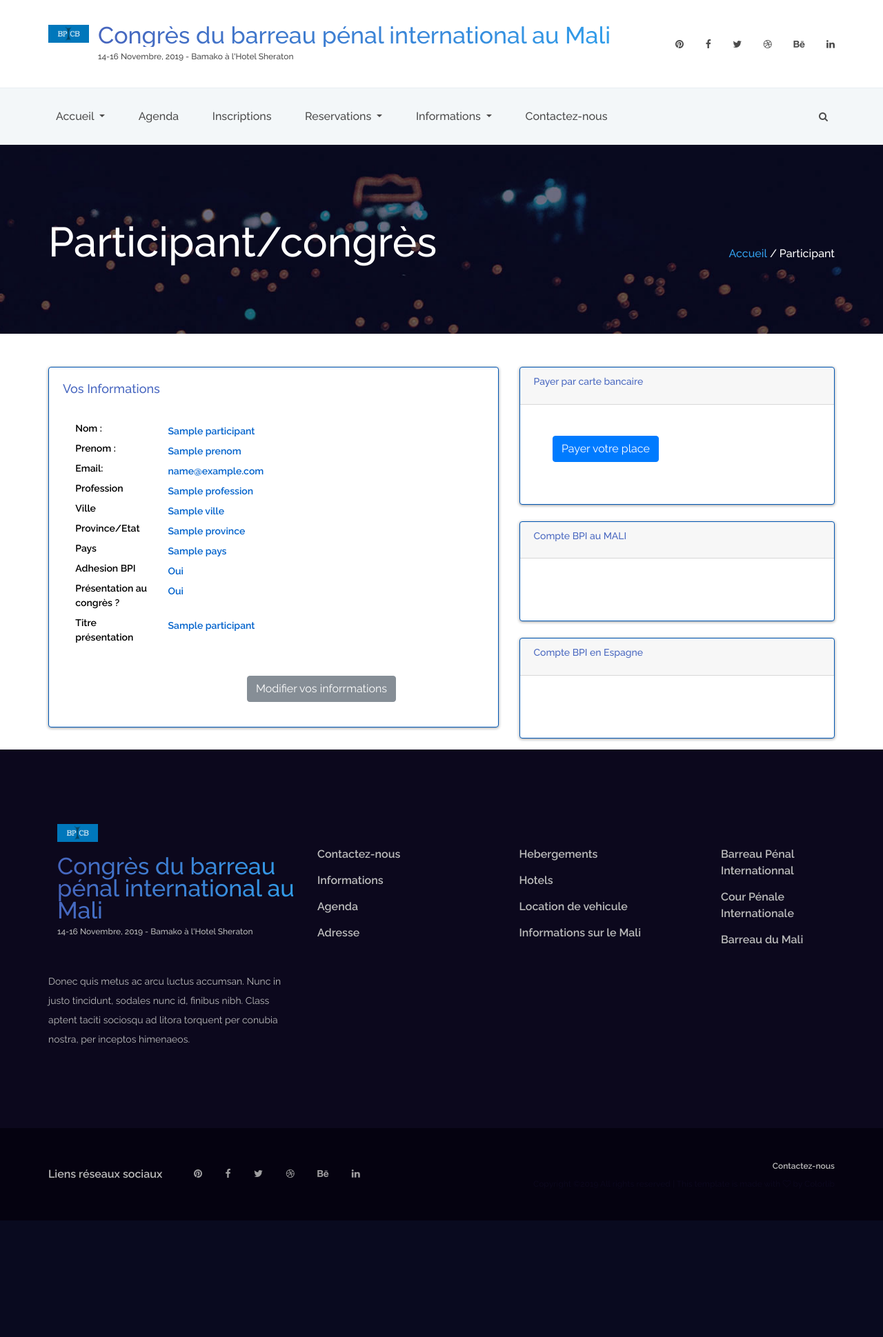
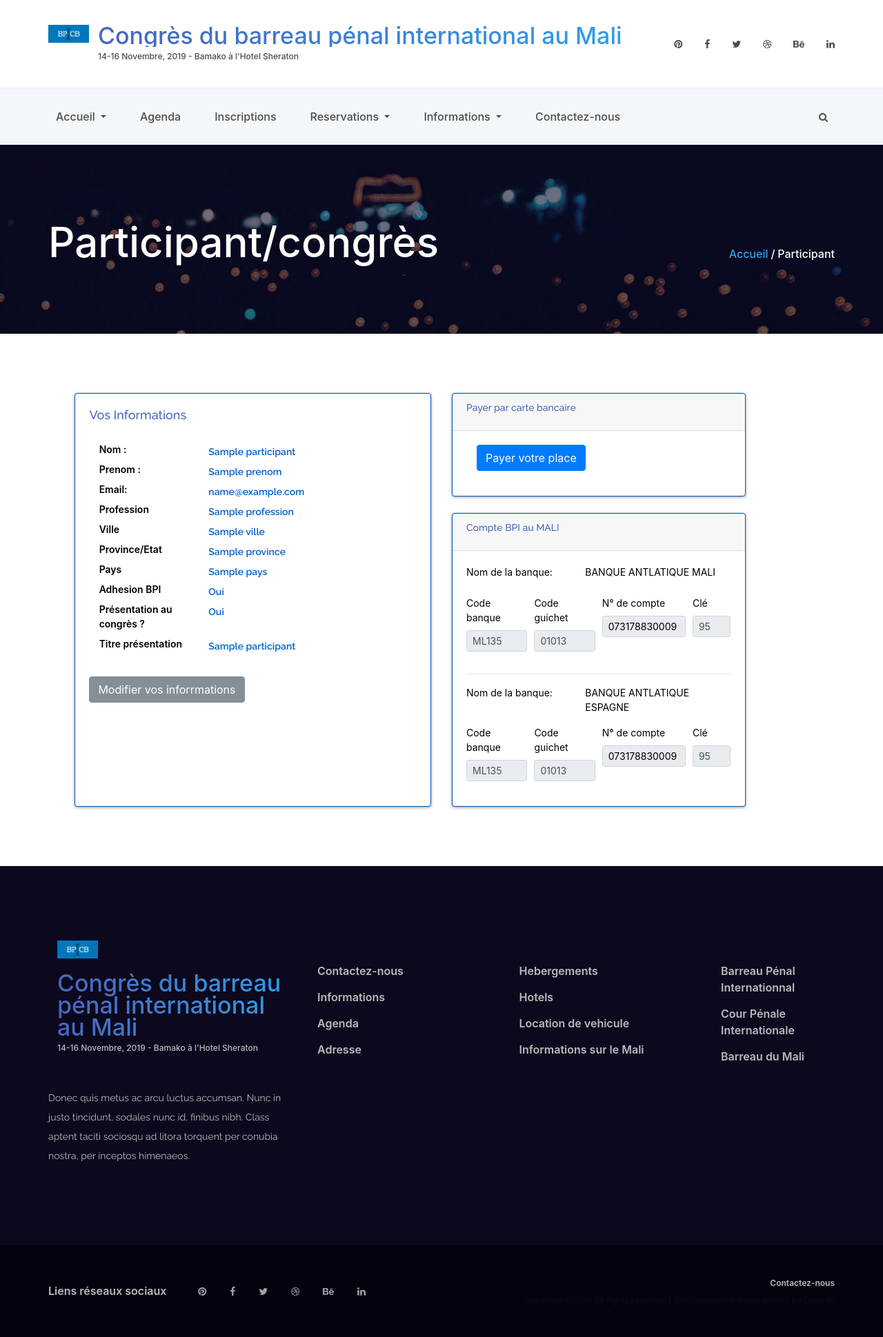
Before and after one commit to abocoum/congres-bpi, a Symfony app: template templates/reservation/show.html.twig in a window 1280 px wide. Shown: the whole page at 69% size. Before the commit the page ends 1770 px from the top, so only its background shows below. Run offline with Twig, Linux system fonts and the light colour scheme; the template is opened without the code that fills it: most values are stand-ins (such as "Sample title", 1, 10 or a date in 2020); some libraries are stand-ins or nearby versions.

Commit message:
rib part

```diff
--- a/templates/reservation/show.html.twig
+++ b/templates/reservation/show.html.twig
@@ -9,6 +9,9 @@
 
 {% block body %}
     <style>
+        body {
+            font-family: -apple-system,BlinkMacSystemFont,"Segoe UI",Roboto,"Helvetica Neue",Arial,sans-serif,"Apple Color Emoji","Segoe UI Emoji","Segoe UI Symbol";
+        }
         .text-color {
             color: #4867c0;
         }
@@ -65,12 +68,12 @@
     </div>
 
     {% if participant is not null %}
-        <div class="main-content mt-5">
+        <div class="main-content mt-5 mb-5" >
             <!-- Basic Form area Start -->
-            <div class="container">
-                <div class="row">
-                    <div class="col-lg-7 col-md-7 mb-3">
-                        <div class="card bg-boxshadow full-height">
+            <div class="container emp-profile">
+                <div class="d-flex flex-row  ">
+                    <div class="col-lg-6 col-md-6 ">
+                        <div class="card bg-boxshadow h-100">
                             <div class="card-body">
                                 <h4 class="card-title text-color">Vos Informations</h4>
                                 {# <button type="submit" class="btn btn-primary mr-2">Soumettre le formulaire</button> #}
@@ -78,7 +81,7 @@
                                 <div class="container emp-profile">
                                     <form method="post">
                                         <div class="row">
-                                            <div class="col-md-8">
+                                            <div class="col-md-12">
                                                 <div class="tab-content profile-tab" id="myTabContent">
                                                     <div class="tab-pane fade show active" id="home" role="tabpanel"
                                                          aria-labelledby="home-tab">
@@ -173,7 +176,7 @@
                                     </form>
                                 </div>
 
-                                <div class="row justify-content-center">
+                                <div class="row justify-content-start">
                                     <div class="col-md-2 col-sm-12 form-group">
                                         <a href="{{ path('participant_update', { 'id': participant.id }) }}"
                                            class="btn btn-secondary mr-2">Modifier vos inforrmations</a>
@@ -183,7 +186,7 @@
                         </div>
                     </div>
 
-                    <div class="col-lg-5 col-md-5 mb-3">
+                    <div class="col-lg-5 col-md-6 ">
                         <div class="card bg-boxshadow full-height">
                             <div class="card-header">
                                 <h5 class="card-title text-color">Payer par carte bancaire</h5>
@@ -191,12 +194,10 @@
                             <div class="card-body">
                                 {# <button type="submit" class="btn btn-primary mr-2">Soumettre le formulaire</button> #}
 
-                                <div class="container emp-profile">
                                     <div class="col-md-2 col-sm-12 form-group">
                                         <a href="https://www.digitick.com/event/congr-s-du-barreau-p-nal-international/hotel-sheraton/1436547"
                                            target="_blank" class="btn btn-primary">Payer votre place</a>
                                     </div>
-                                </div>
                             </div>
                         </div>
                         <div class="mt-4 card bg-boxshadow full-height">
@@ -204,20 +205,67 @@
                                 <h5 class="card-title text-color">Compte BPI au MALI</h5>
                             </div>
                             <div class="card-body">
-                                {# <button type="submit" class="btn btn-primary mr-2">Soumettre le formulaire</button> #}
-                                <div class="container emp-profile">
+                                <div class="row mb-3">
+                                        <div class="col-md-5">
+                                            <label class="name">Nom de la banque:</label>
+                                        </div>
+                                        <div class="col-md-7 name">
+                                            BANQUE ANTLATIQUE MALI
+                                        </div>
+                                </div>
+                                <div class="form-row">
+                                    <div class="col-md-3 mb-3">
+                                        <label class="name" for="validationDefault01">Code banque</label>
+                                        <input type="text" class="form-control form-control-sm" readonly="readonly" value="ML135" >
+                                    </div>
+                                    <div class="col-md-3 mb-3">
+                                        <label   class="name"  for="validationDefault02">Code guichet</label>
+                                        <input type="text" class="form-control form-control-sm"   readonly="readonly" value="01013" >
+                                    </div>
+                                    <div class="col-md-4 mb-3">
+                                        <label class="name" for="validationDefaultUsername">N° de compte</label>
+                                        <input  value="073178830009" type="text" class=" form-control form-control-sm name" readonly="readonly"  >
+
+                                    </div>
+                                    <div class="col-md-2 mb-3">
+                                        <label class="name" for="validationDefault01">Clé</label>
+                                        <input type="text" class="form-control form-control-sm"   readonly="readonly"   value="95" >
+                                    </div>
+                                </div>
+
+                                <hr>
+
+
+                                <div class="row mb-3">
+                                    <div class="col-md-5">
+                                        <label class="name">Nom de la banque:</label>
+                                    </div>
+                                    <div class="col-md-7 name">
+                                        BANQUE ANTLATIQUE ESPAGNE
+                                    </div>
+                                </div>
+                                <div class="form-row">
+                                    <div class="col-md-3 mb-3">
+                                        <label class="name" for="validationDefault01">Code banque</label>
+                                        <input type="text" class="form-control form-control-sm" readonly="readonly" value="ML135" >
+                                    </div>
+                                    <div class="col-md-3 mb-3">
+                                        <label   class="name"  for="validationDefault02">Code guichet</label>
+                                        <input type="text" class="form-control form-control-sm"   readonly="readonly" value="01013" >
+                                    </div>
+                                    <div class="col-md-4 mb-3">
+                                        <label class="name" for="validationDefaultUsername">N° de compte</label>
+                                        <input  value="073178830009" type="text" class=" form-control form-control-sm name" readonly="readonly"  >
+
+                                    </div>
+                                    <div class="col-md-2 mb-3">
+                                        <label class="name" for="validationDefault01">Clé</label>
+                                        <input type="text" class="form-control form-control-sm"   readonly="readonly"   value="95" >
+                                    </div>
                                 </div>
                             </div>
                         </div>
-                        <div class="mt-4 card bg-boxshadow full-height">
-                            <div class="card-header">
-                                <h5 class="card-title text-color">Compte BPI en Espagne</h5>
-                            </div>
-                            <div class="card-body">
-                                <div class="container emp-profile">
-                                </div>
-                            </div>
-                        </div>
+
 
                     </div>
                 </div>
```
